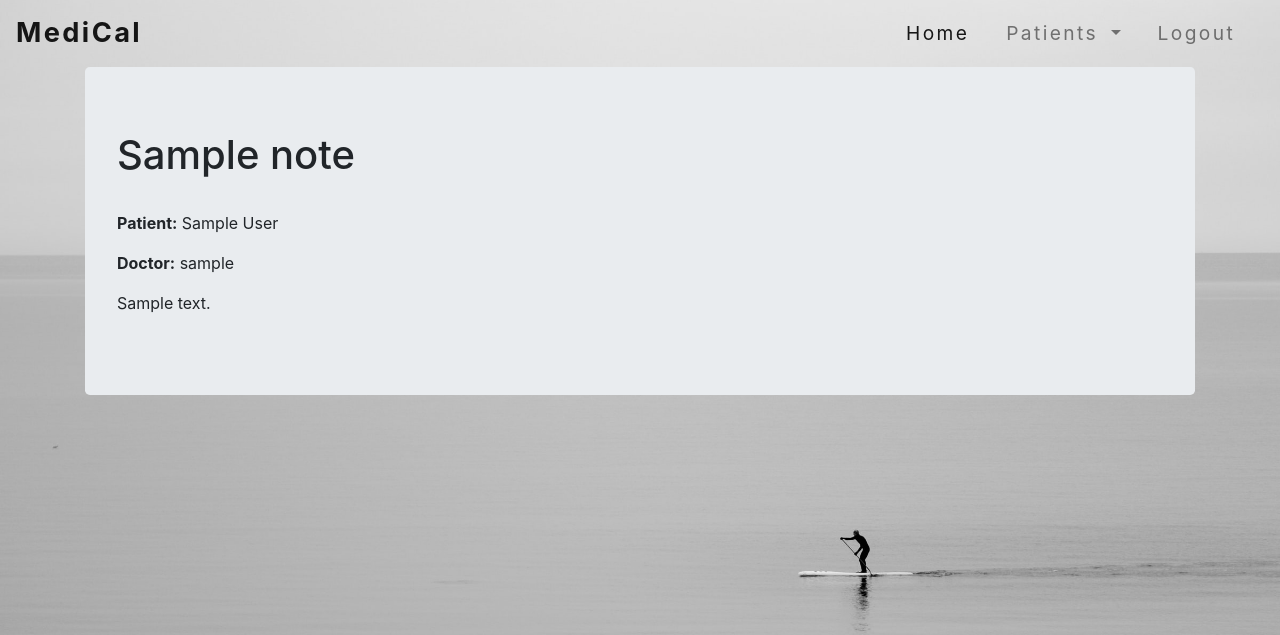
After one commit to YoungHaYoo12/MediCal, a Flask app: page /patient_notes/patient_note/1 in a window 1280 px wide. The commit adds this page. Shown: the top 635 px of the page. Run offline with Flask 2, Linux system fonts and the light colour scheme; a user stored in the database is signed in; tables that the repository leaves empty hold one stand-in row (values such as "Sample post"); some libraries are stand-ins or nearby versions.

Commit message:
Add patient_notes.patient_note page.

```diff
--- a/app/patient_notes/views.py
+++ b/app/patient_notes/views.py
@@ -21,6 +21,20 @@ def list(patient_id):
   return render_template('patient_notes/list.html',
   patient_notes=patient_notes,pagination=pagination,patient=patient)
 
+@patient_notes.route('/patient_note/<int:patient_note_id>')
+@login_required
+def patient_note(patient_note_id):
+  # retrieve patient note, patient, user
+  patient_note = PatientNote.query.get_or_404(patient_note_id)
+  patient = patient_note.patient
+  user = patient_note.user
+
+  # validate user's access
+  if not patient in current_user.patients.all():
+    abort(403)
+
+  return render_template('patient_notes/patient_note.html',patient_note=patient_note,patient=patient,user=user)
+
 @patient_notes.route('/add/<int:patient_id>',methods=['GET','POST'])
 @login_required
 def add(patient_id):
--- a/app/static/css/main.css
+++ b/app/static/css/main.css
@@ -15,6 +15,11 @@ body {
 
 .bold {
   font-weight:bold;
+}
+
+a, a:hover {
+  text-decoration:none;
+  color:black;
 }
 
 /* ------- base.html -------*/
--- a/app/templates/patient_notes/list.html
+++ b/app/templates/patient_notes/list.html
@@ -11,6 +11,7 @@
   </div>
   <ul class="notes">
     {% for patient_note in patient_notes %}
+    <a href="{{url_for('patient_notes.patient_note',patient_note_id=patient_note.id)}}">
     <li class="note">
       <div class="note-content">
         <div class="note-date">
@@ -32,7 +33,8 @@
         <div class="note-body">
           {{patient_note.notes | truncate(350)}}
         </div>
-      </div>
+      </li>
+      </a>
     {% endfor %}
   </ul>
 </div>
--- /dev/null
+++ b/app/templates/patient_notes/patient_note.html
@@ -0,0 +1,12 @@
+{% extends "base.html" %}
+{% block content %}
+<div class="container">
+  <div class="jumbotron">
+    <h1>{{patient_note.title}}</h1>
+    <br>
+    <p><span class="bold">Patient:</span> {{patient.first_name}} {{patient.last_name}}</p>
+    <p><span class="bold">Doctor:</span> {{user.username}}</p>
+    <p>{{patient_note.notes}}</p>
+  </div>
+</div>
+{% endblock %}
```
